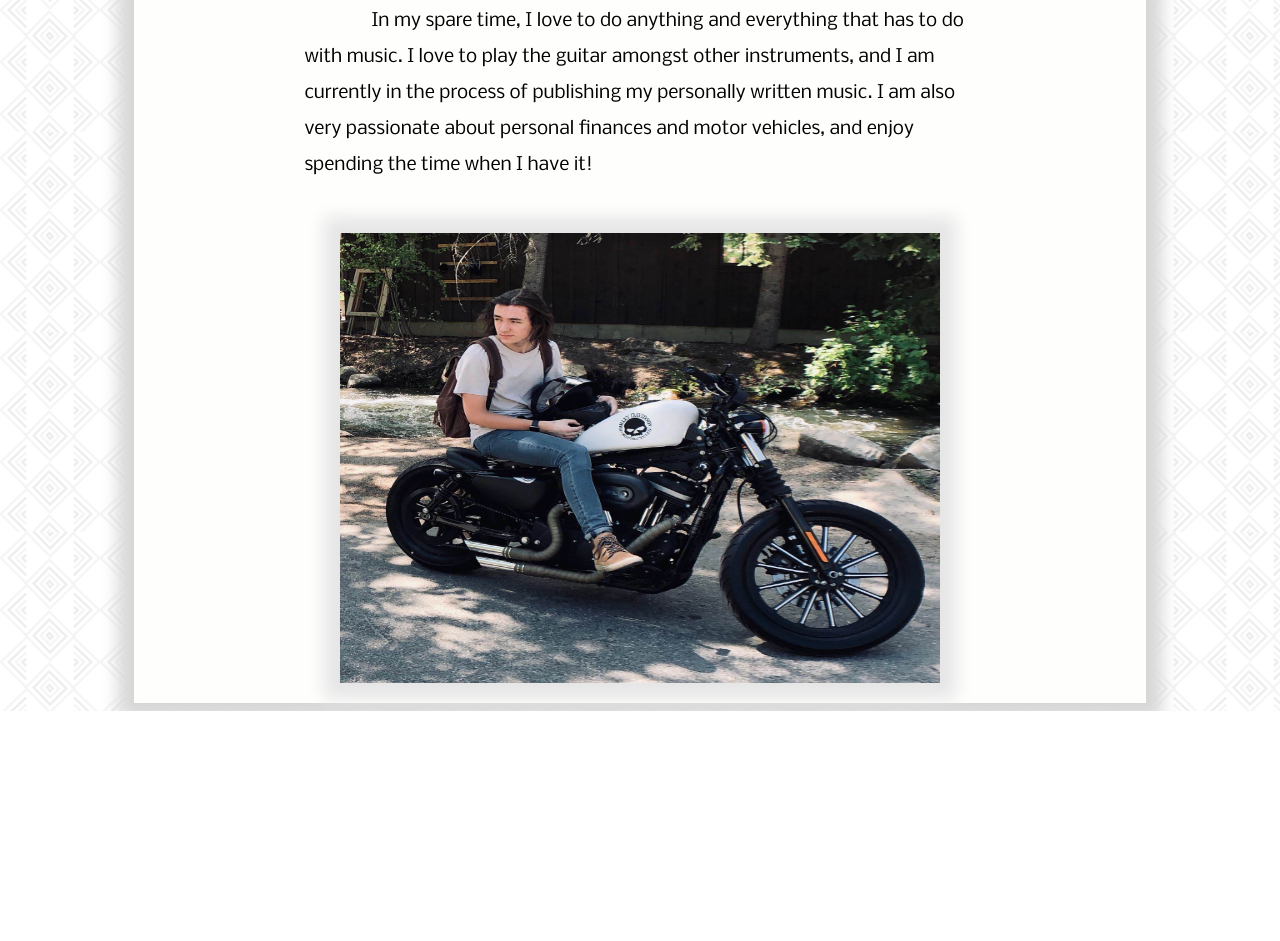
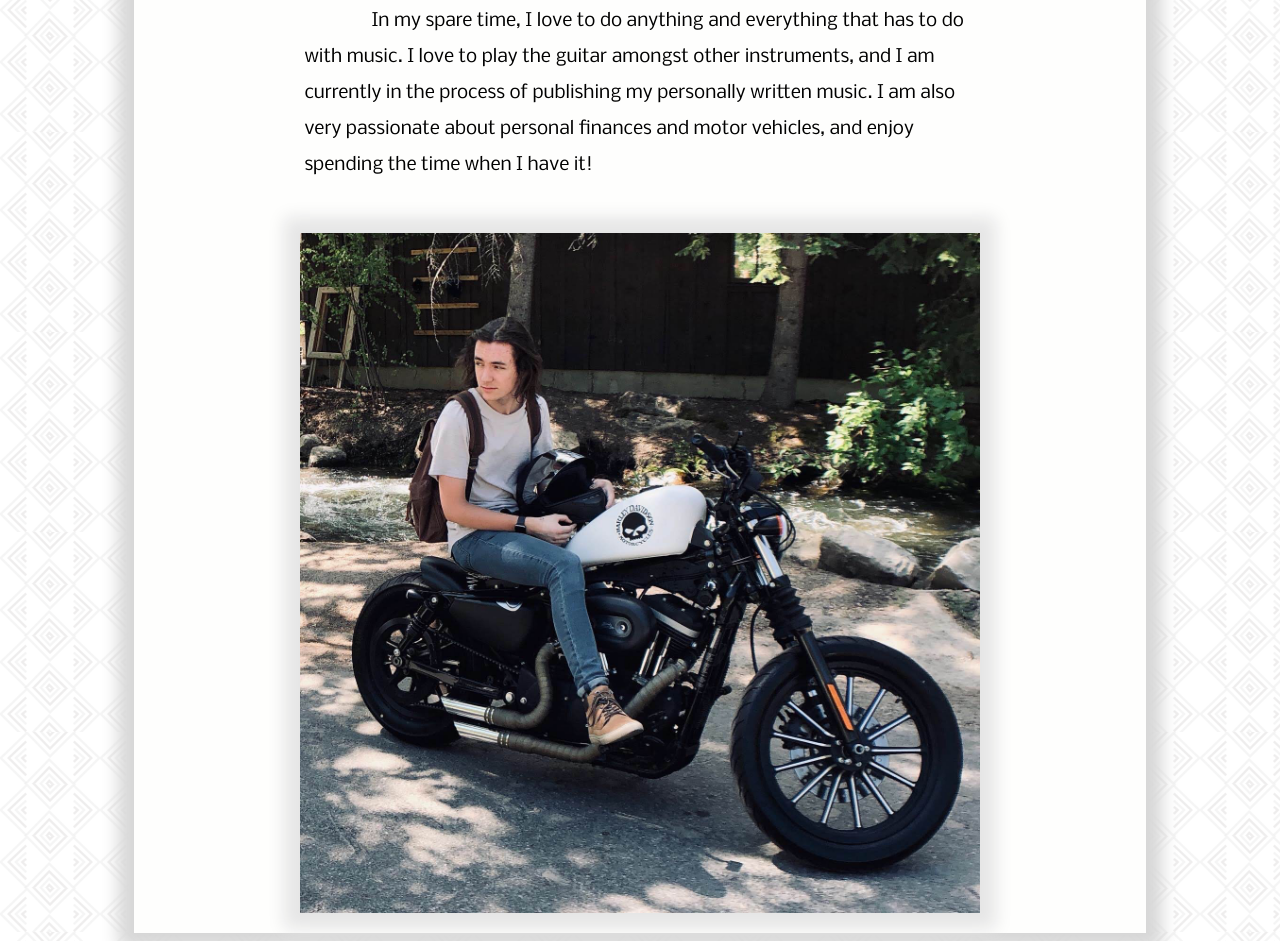
Before and after one commit to tatefrost/oldPortfolio, a plain HTML site: page index.html in a window 1280 px wide. Shown: the part 764-1705 px from the top of the page. Before the commit the page ends 1475 px from the top, so only its background shows below. Drawn offline with Linux system fonts and the light colour scheme; a web font is replaced by a local one.

Commit message:
fixed my picture dimensions

```diff
--- a/styles.css
+++ b/styles.css
@@ -177,8 +177,8 @@ width: 100px;
 
 
 #motorcycle, #guitar {
-  height: 450px;
-  width: 600px;
+  max-width: 70%;
+  height: auto;
   box-shadow: 0 0 1em 1em rgb(230, 230, 230);
 }
 
```
